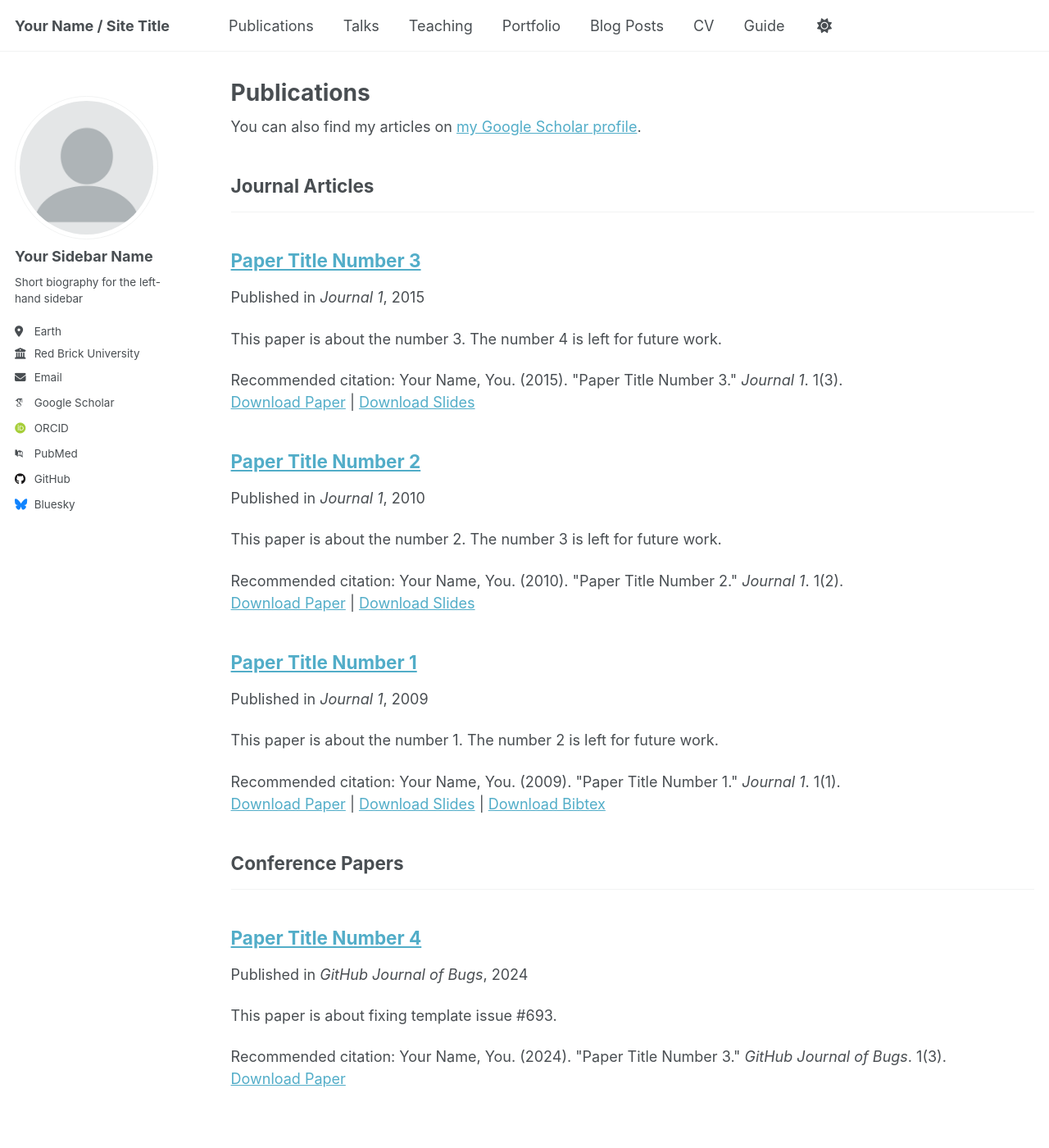
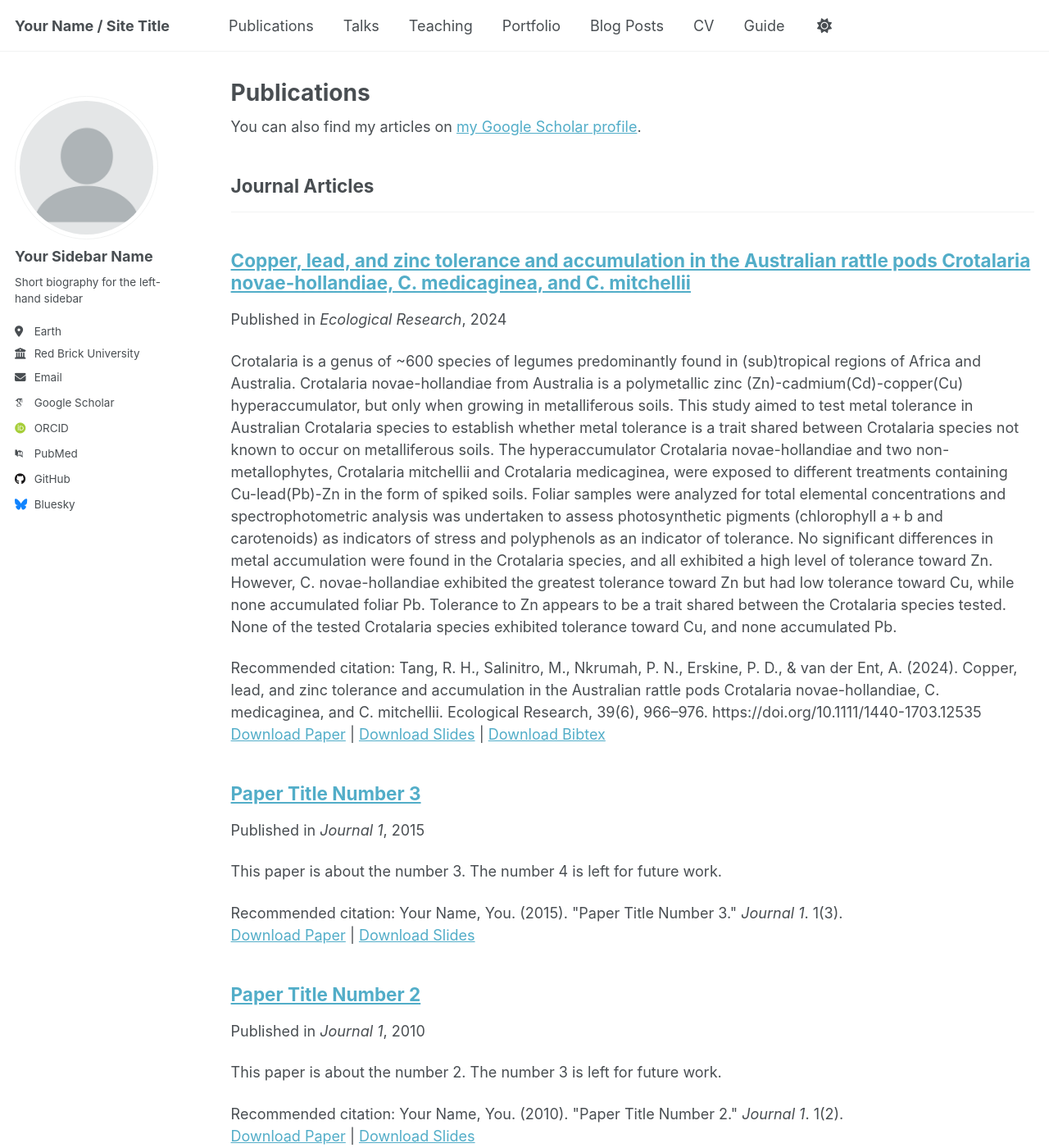
Before and after one commit to R093RT/R093RT.github.io, a Jekyll site: the page built from _pages/publications.html, in a window 1280 px wide and 1400 px high. Shown: the whole window at 82% size. Built offline with Jekyll 4.4.1, drawn with Linux system fonts in a browser that asks for light colours; some web fonts are replaced.

Commit message:
Update 2009-10-01-paper-title-number-1.md

```diff
--- a/_publications/2009-10-01-paper-title-number-1.md
+++ b/_publications/2009-10-01-paper-title-number-1.md
@@ -1,14 +1,14 @@
 ---
-title: "Paper Title Number 1"
+title: "Copper, lead, and zinc tolerance and accumulation in the Australian rattle pods Crotalaria novae-hollandiae, C. medicaginea, and C. mitchellii"
 collection: publications
 category: manuscripts
-permalink: /publication/2009-10-01-paper-title-number-1
-excerpt: 'This paper is about the number 1. The number 2 is left for future work.'
-date: 2009-10-01
-venue: 'Journal 1'
-slidesurl: 'http://academicpages.github.io/files/slides1.pdf'
-paperurl: 'http://academicpages.github.io/files/paper1.pdf'
-bibtexurl: 'http://academicpages.github.io/files/bibtex1.bib'
-citation: 'Your Name, You. (2009). &quot;Paper Title Number 1.&quot; <i>Journal 1</i>. 1(1).'
+permalink: /publication/2024-10-28-Metal-Accumulation-in-Australian-Rattle-Pods
+excerpt: 'Crotalaria is a genus of ~600 species of legumes predominantly found in (sub)tropical regions of Africa and Australia. Crotalaria novae-hollandiae from Australia is a polymetallic zinc (Zn)-cadmium(Cd)-copper(Cu) hyperaccumulator, but only when growing in metalliferous soils. This study aimed to test metal tolerance in Australian Crotalaria species to establish whether metal tolerance is a trait shared between Crotalaria species not known to occur on metalliferous soils. The hyperaccumulator Crotalaria novae-hollandiae and two non-metallophytes, Crotalaria mitchellii and Crotalaria medicaginea, were exposed to different treatments containing Cu-lead(Pb)-Zn in the form of spiked soils. Foliar samples were analyzed for total elemental concentrations and spectrophotometric analysis was undertaken to assess photosynthetic pigments (chlorophyll a + b and carotenoids) as indicators of stress and polyphenols as an indicator of tolerance. No significant differences in metal accumulation were found in the Crotalaria species, and all exhibited a high level of tolerance toward Zn. However, C. novae-hollandiae exhibited the greatest tolerance toward Zn but had low tolerance toward Cu, while none accumulated foliar Pb. Tolerance to Zn appears to be a trait shared between the Crotalaria species tested. None of the tested Crotalaria species exhibited tolerance toward Cu, and none accumulated Pb.'
+date: 28 Oct 2024
+venue: 'Ecological Research'
+slidesurl: 'https://esj-journals.onlinelibrary.wiley.com/doi/epdf/10.1111/1440-1703.12535'
+paperurl: 'https://esj-journals.onlinelibrary.wiley.com/doi/epdf/10.1111/1440-1703.12535'
+bibtexurl: 'https://esj-journals.onlinelibrary.wiley.com/doi/epdf/10.1111/1440-1703.12535'
+citation: 'Tang, R. H., Salinitro, M., Nkrumah, P. N., Erskine, P. D., & van der Ent, A. (2024). Copper, lead, and zinc tolerance and accumulation in the Australian rattle pods Crotalaria novae-hollandiae, C. medicaginea, and C. mitchellii. Ecological Research, 39(6), 966–976. https://doi.org/10.1111/1440-1703.12535'
 ---
 The contents above will be part of a list of publications, if the user clicks the link for the publication than the contents of section will be rendered as a full page, allowing you to provide more information about the paper for the reader. When publications are displayed as a single page, the contents of the above "citation" field will automatically be included below this section in a smaller font.
```
